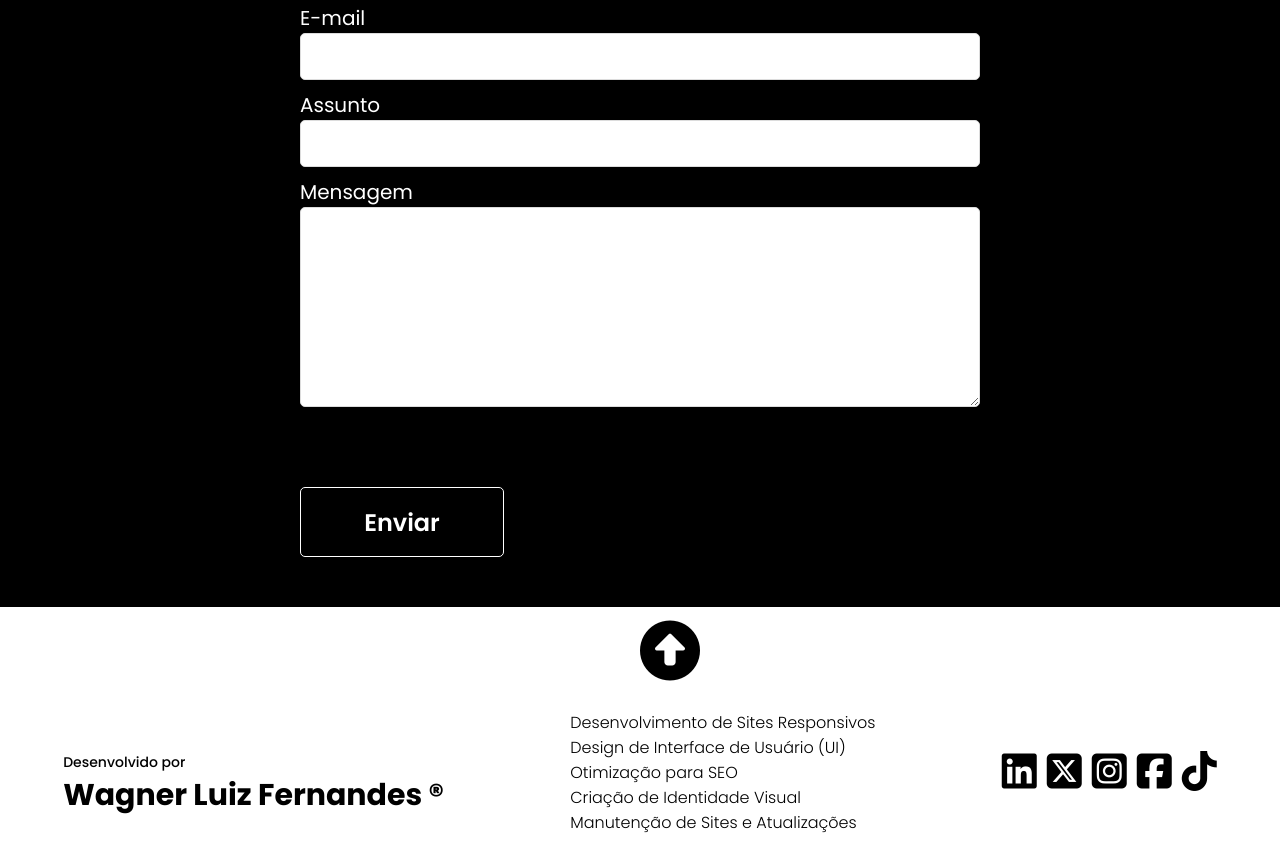
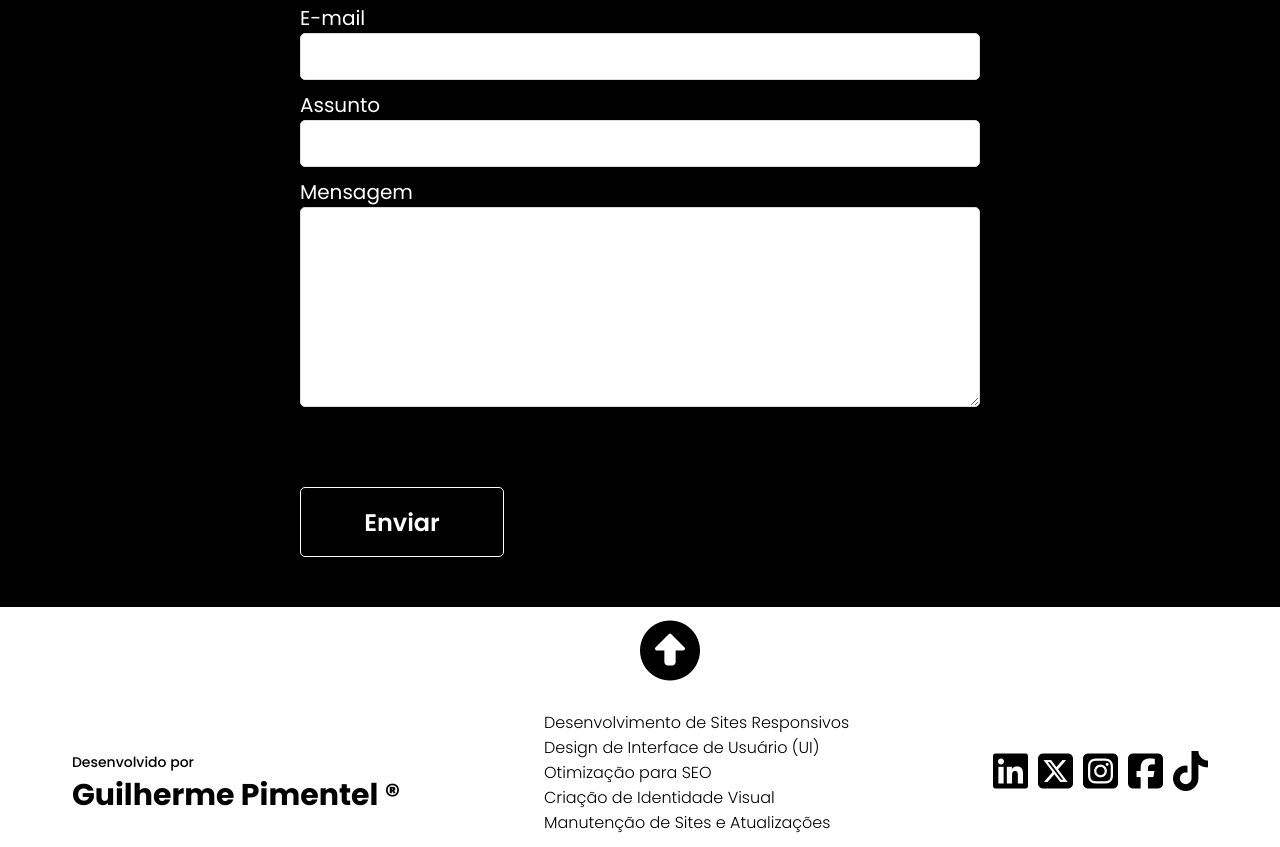
Before and after one commit to pimentel-guilherme/startuptech.github.io, a plain HTML site: page index.html in a window 1280 px wide. Shown: the part 4981-5828 px from the top of the page. Drawn offline with Linux system fonts and the light colour scheme.

Commit message:
Update index.html
Signed-off-by: Guilherme Pimentel <113610324+pimentel-guilherme@users.noreply.github.com>

```diff
--- a/index.html
+++ b/index.html
@@ -292,7 +292,7 @@
             <img src="assets/img/icone-desenvolvedor.png" alt="">
             <div id="desenvolvedor-identificacao">
             <p>Desenvolvido por</p>
-            <h3>Wagner Luiz Fernandes &reg;</h3>
+            <h3>Guilherme Pimentel &reg;</h3>
             </div>
         </section>
         <section id="desenvolvedor-servicos">
```
